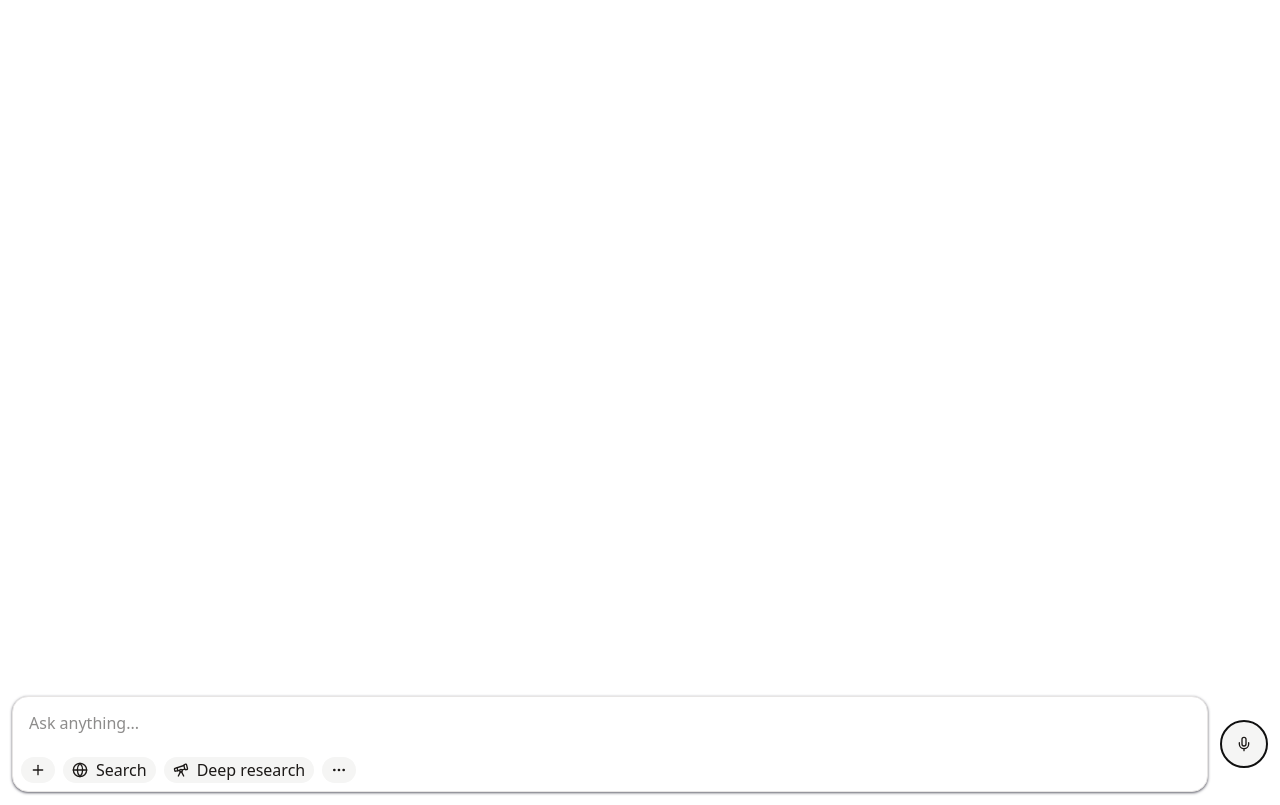
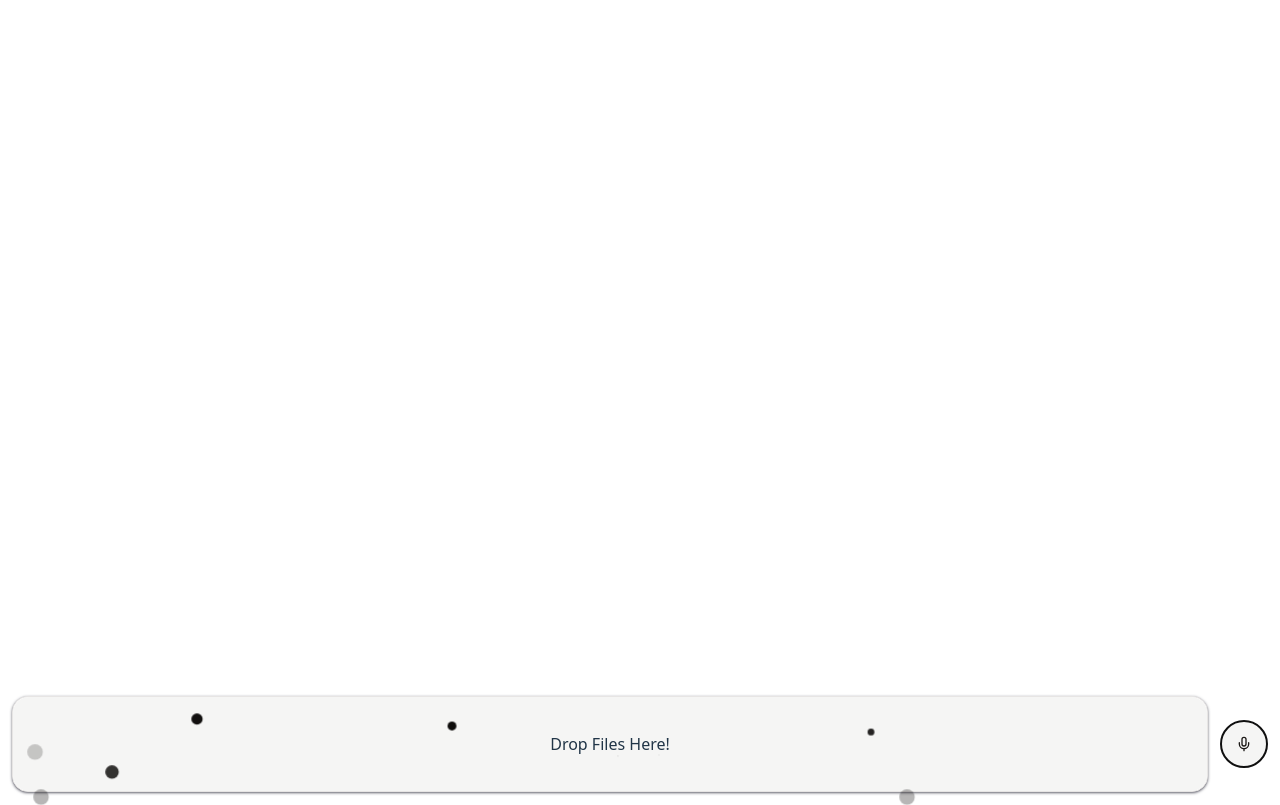
Before and after one commit to jontroncoso/vercept, a React (Vite) app: page / in a window 1280 px wide. Both pictures are taken after a click on the button 1244 px from the left and 744 px from the top of the page. Built offline with nearby package versions, Linux system fonts and the light colour scheme.

Commit message:
tweaking terraform and adding dropzone

```diff
--- a/src/App.tsx
+++ b/src/App.tsx
@@ -222,6 +222,11 @@ const Dropzone: React.FC<{
     setChatbotStatus("drag-n-drop");
   };
 
+  const onDragLeave = (e: React.DragEvent) => {
+    e.preventDefault();
+    setChatbotStatus("idle");
+  };
+
   // Submit request to OpenAI
   const submitRequest = async (text: string) => {
     // Move images in UI first.
@@ -244,8 +249,32 @@ const Dropzone: React.FC<{
   const removeFile = (file: Partial<File>) => setFiles((fs) => fs.filter((f) => f.name !== file.name));
 
   return (
-    <menu ref={ref} className="flex items-center gap-3 px-3 py-2" onDrop={onDrop} onDragOver={onDragOver}>
+    <menu
+      ref={ref}
+      className="flex items-center gap-3 px-3 py-2"
+      onDrop={onDrop}
+      onDragOver={onDragOver}
+      onDragLeave={onDragLeave}
+    >
       <div className="flex-1 flex-col rounded-2xl relative shadow-zinc-500 shadow-sm transition bg-popover border text-foreground focus-within:shadow-md focus-within:bg-accent">
+        <div
+          className={`absolute inset-0 rounded-2xl flex flex-col items-center justify-center text-center p-4 z-20 pointer-events-none transition-opacity bg-accent ${
+            chatbotStatus === "drag-n-drop" ? "opacity-100 z-10" : "opacity-0 z-0"
+          }`}
+          id="dropzone"
+        >
+          Drop Files Here!
+          <div />
+          <div />
+          <div />
+          <div />
+          <div />
+          <div />
+          <div />
+          <div />
+          <div />
+          <div />
+        </div>
         <div className="flex justify-end py-1.5 px-2 gap-2 min-h-10">
           <Textarea submitRequest={submitRequest} />
           {files.map((file) => (
```
Also changed, not shown: 1 other file (tests, documents, lock files or other folders).
